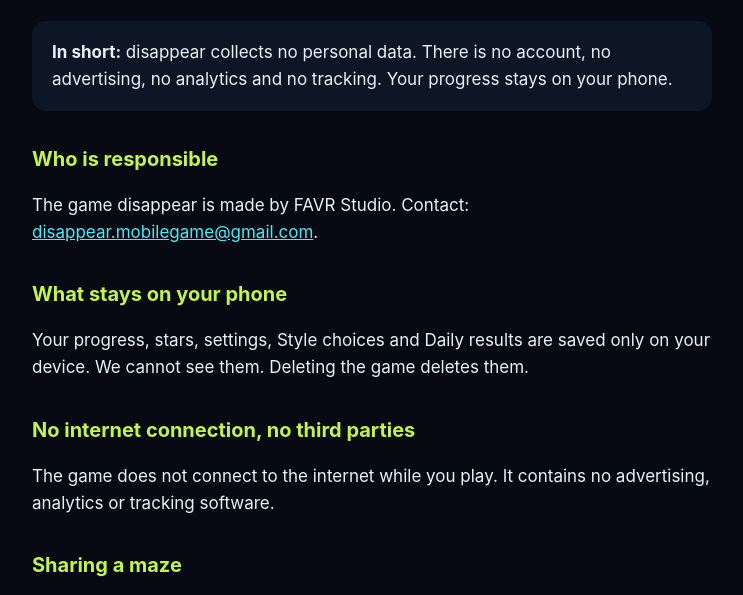
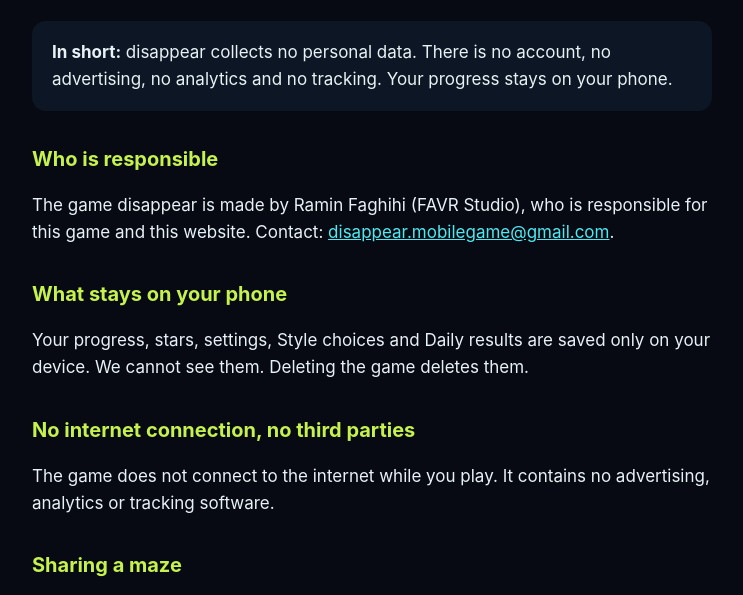
Before and after one commit to FAVR-Studio/disappear-site, a plain HTML site: page privacy/index.html in a window 1280 px wide. Shown: the part 173-768 px from the top of the page, without its empty margins (268-1011 px from the left). Drawn offline with Linux system fonts and the light colour scheme.

Commit message:
Name the person responsible in the privacy policy
FAVR Studio is not a registered company, so the policy names Ramin
Faghihi as the person responsible.

Co-Authored-By: Claude Opus 5.5 <noreply@anthropic.com>
Claude-Session: https://claude.ai/code/session_01M6EeEfgcD6aey6J6vRgY7e

```diff
--- a/privacy/index.html
+++ b/privacy/index.html
@@ -16,7 +16,7 @@
   <div class="card"><strong>In short:</strong> disappear collects no personal data. There is no account, no advertising, no analytics and no tracking. Your progress stays on your phone.</div>
 
   <h2>Who is responsible</h2>
-  <p>The game disappear is made by FAVR Studio. Contact: <a href="mailto:disappear.mobilegame@gmail.com">disappear.mobilegame@gmail.com</a>.</p>
+  <p>The game disappear is made by Ramin Faghihi (FAVR Studio), who is responsible for this game and this website. Contact: <a href="mailto:disappear.mobilegame@gmail.com">disappear.mobilegame@gmail.com</a>.</p>
 
   <h2>What stays on your phone</h2>
   <p>Your progress, stars, settings, Style choices and Daily results are saved only on your device. We cannot see them. Deleting the game deletes them.</p>
```
